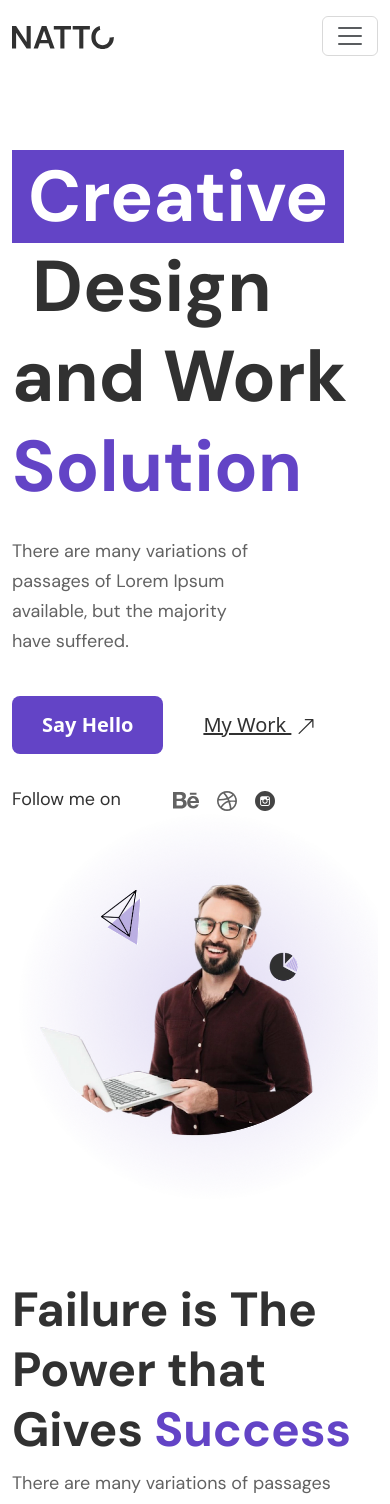
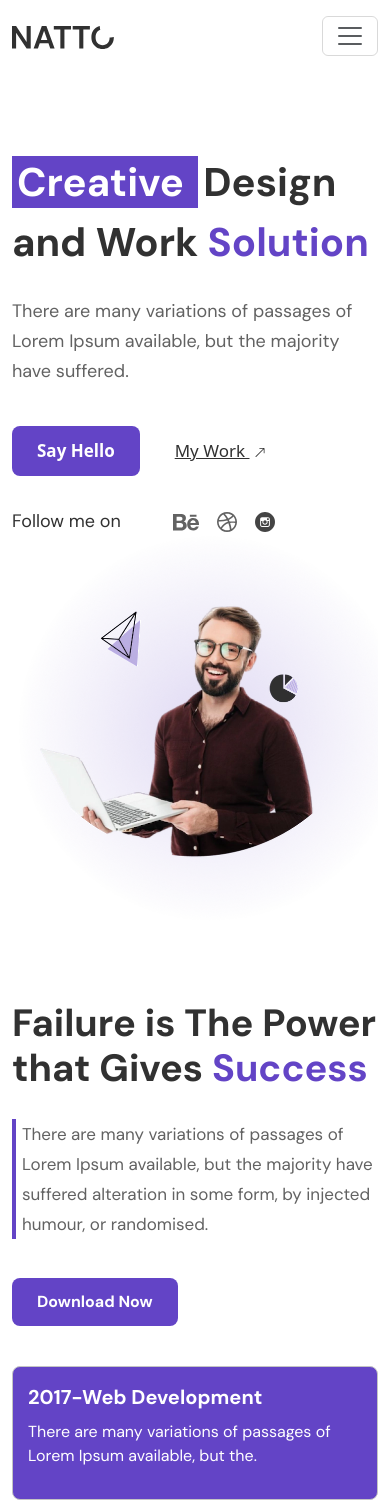
Before and after one commit to Tanvir-Ejaj/Portfolio-NextJs, a Next.js app: page / in a window 390 px wide. Shown: the top 1504 px of the page. Built offline with nearby package versions, Linux system fonts and the light colour scheme; a web font is replaced by a local one.

Commit message:
agency responsive sm

```diff
--- a/src/app/styles/_breakpoints.scss
+++ b/src/app/styles/_breakpoints.scss
@@ -17,7 +17,7 @@
 
 $grid-breakpoints: (
   zero: 0,
-  xs: 400px,
+  xs: 575px,
   sm: 576px,
   md: 768px,
   lg: 992px,
--- a/src/components/About/about.scss
+++ b/src/components/About/about.scss
@@ -7,12 +7,19 @@
         font-size: 48px;
         line-height: 60px;
         font-weight: 700;
+        @include media-breakpoint-down(md) {
+          font-size: 38px;
+          line-height: 45px;
+        }
         span {
           color: $blue-color;
         }
       }
     }
     .about-top-right {
+      @include media-breakpoint-down(md) {
+        margin-top: 20px;
+      }
       p {
         font-size: 18px;
         font-weight: 400;
@@ -20,6 +27,11 @@
         color: $text-color;
         padding-right: 40px;
         position: relative;
+        @include media-breakpoint-down(md) {
+          font-size: 17px;
+          padding-left: 10px;
+          padding-right: 0;
+        }
         &::after {
           position: absolute;
           content: "";
@@ -28,6 +40,12 @@
           height: 73px;
           width: 2px;
           background: $blue-color;
+          @include media-breakpoint-down(md) {
+            left: 0;
+            height: 100%;
+            top: 0;
+            width: 4px;
+          }
         }
       }
       button {
@@ -44,6 +62,10 @@
         -moz-border-radius: 8px;
         -ms-border-radius: 8px;
         -o-border-radius: 8px;
+        @include media-breakpoint-down(md) {
+          padding: 12px 25px;
+          font-size: 16px;
+        }
       }
     }
   }
@@ -63,6 +85,13 @@
         -moz-transition: 0.5s;
         -ms-transition: 0.5s;
         -o-transition: 0.5s;
+        @include media-breakpoint-down(sm) {
+          padding: 15px;
+        }
+        @include media-breakpoint-between(sm, md) {
+          padding: 18px;
+          min-height: 180px;
+        }
         h3 {
           font-size: 20px;
           font-weight: 700;
@@ -87,18 +116,26 @@
         p {
           color: $white-color;
         }
-        &:hover{
+        &:hover {
           box-shadow: 0;
         }
       }
     }
     .about-info-right {
+      @include media-breakpoint-down(sm) {
+        margin-top: 30px;
+        text-align: center;
+      }
       h3 {
         font-size: 32px;
         font-weight: 700;
         color: $black-color;
         line-height: 40px;
         margin-right: 200px;
+        @include media-breakpoint-down(sm) {
+          font-size: 25px;
+          margin-right: 0;
+        }
       }
       p {
         font-size: 18px;
@@ -107,6 +144,10 @@
         line-height: 30px;
         margin-top: 24px;
         margin-right: 100px;
+        @include media-breakpoint-down(sm) {
+          font-size: 16px;
+          margin-right: 0;
+        }
       }
       button {
         padding: 16px 30px;
@@ -122,6 +163,10 @@
         -ms-border-radius: 8px;
         -o-border-radius: 8px;
         margin-top: 40px;
+        @include media-breakpoint-down(sm) {
+          font-size: 16px;
+          padding: 13px 27px;
+        }
       }
     }
   }
--- a/src/components/About/index.js
+++ b/src/components/About/index.js
@@ -93,7 +93,7 @@ const About = () => {
                   <div className="row">
                     {AboutData.map((data, i) => (
                       <>
-                        <div className="col-lg-6 mb-4">
+                        <div className="col-lg-6 col-sm-6 mb-4">
                           <div
                             className={
                               active === i
--- a/src/components/Agency/RightAgency.js
+++ b/src/components/Agency/RightAgency.js
@@ -39,10 +39,7 @@ const RightAgency = () => {
           ease: "easeInOut",
         }}
       >
-        <motion.div
-          whileHover={{ marginLeft: 50 }}
-          className="right-agency-inner d-flex"
-        >
+        <motion.div className="right-agency-inner d-flex">
           <div className="agency-inner-left">
             <div className="agency-icon">
               <Agency1icon />
@@ -56,10 +53,7 @@ const RightAgency = () => {
             </p>
           </div>
         </motion.div>
-        <motion.div
-          whileHover={{ marginLeft: 50 }}
-          className="right-agency-inner d-flex"
-        >
+        <motion.div className="right-agency-inner d-flex">
           <div className="agency-inner-left">
             <div className="agency-icon">
               <Agency2icon />
@@ -73,10 +67,7 @@ const RightAgency = () => {
             </p>
           </div>
         </motion.div>
-        <motion.div
-          whileHover={{ marginLeft: 50 }}
-          className="right-agency-inner d-flex"
-        >
+        <motion.div className="right-agency-inner d-flex">
           <div className="agency-inner-left">
             <div className="agency-icon">
               <Agency3icon />
--- a/src/components/Agency/agency.scss
+++ b/src/components/Agency/agency.scss
@@ -1,6 +1,6 @@
 .agency {
-  padding-top: 100px;
-  padding-bottom: 100px;
+  margin-top: 100px;
+  margin-bottom: 100px;
   .left-agency {
     h3 {
       padding-right: 100px;
@@ -8,6 +8,11 @@
       font-weight: 700;
       line-height: 60px;
       color: $black-color;
+      @include media-breakpoint-down(sm) {
+        padding-right: 0;
+        font-size: 30px;
+        line-height: 45px;
+      }
       span {
         color: $blue-color;
       }
@@ -19,6 +24,12 @@
       color: $text-color;
       line-height: 30px;
       padding-right: 100px;
+      @include media-breakpoint-down(sm) {
+        padding-right: 0;
+        font-size: 16px;
+        line-height: 45px;
+        line-height: 25px;
+      }
     }
     button {
       padding: 16px 30px;
@@ -34,9 +45,17 @@
       -ms-border-radius: 8px;
       -o-border-radius: 8px;
       margin-top: 40px;
+      @include media-breakpoint-down(md) {
+        font-size: 16px;
+        padding: 13px 27px;
+        margin-top: 30px;
+      }
     }
   }
   .right-agency {
+    @include media-breakpoint-down(md) {
+      margin-top: 40px;
+    }
     .right-agency-inner {
       width: 95%;
       padding: 24px 15px 24px 24px;
@@ -47,10 +66,18 @@
       -ms-border-radius: 8px;
       -o-border-radius: 8px;
       align-items: center;
-      &:nth-child(2){
+      @include media-breakpoint-down(sm) {
+        flex-direction: column;
+        padding: 20px 15px;
+        width: 100%;
+      }
+      &:nth-child(2) {
         margin: 24px 0;
       }
       .agency-inner-left {
+        @include media-breakpoint-down(sm){
+          margin: 20px 0;
+        }
         .agency-icon {
           height: 64px;
           width: 64px;
@@ -69,11 +96,18 @@
       }
       .agency-inner-right {
         margin-left: 24px;
+        @include media-breakpoint-down(sm){
+          margin-left: 0;
+          text-align: center;
+        }
         h3 {
           font-size: 24px;
           font-weight: 700;
           line-height: 30px;
           color: $black-color;
+          @include media-breakpoint-down(sm){
+            font-size: 22px;
+          }
         }
         p {
           font-size: 18px;
@@ -81,6 +115,10 @@
           line-height: 30px;
           color: $text-color;
           margin-right: 50px;
+          @include media-breakpoint-down(sm){
+            margin-right: 0;
+            font-size: 16px;
+          }
         }
       }
     }
--- a/src/components/Hero/hero.scss
+++ b/src/components/Hero/hero.scss
@@ -7,14 +7,24 @@
       line-height: 90px;
       color: $black-color;
       font-weight: 700;
+      @include media-breakpoint-down(md) {
+        font-size: 40px;
+        line-height: 60px;
+      }
       span {
         &:first-child {
           color: $white-color;
           background: $blue-color;
           padding: 0 16px;
+          @include media-breakpoint-down(md) {
+            padding: 0 5px;
+          }
         }
         &:nth-child(2) {
           margin-left: 20px;
+          @include media-breakpoint-down(md) {
+            margin-left: 5px;
+          }
         }
         &:last-child {
           color: $blue-color;
@@ -28,6 +38,9 @@
       width: 65%;
       font-weight: 400;
       color: $text-color;
+      @include media-breakpoint-down(md){
+        width: 100%;
+      }
     }
     .hero-btn {
       margin-top: 40px;
@@ -44,6 +57,10 @@
         outline: 0;
         background: $blue-color;
         color: $white-color;
+        @include media-breakpoint-down(md) {
+          padding: 12px 25px;
+          font-size: 17px;
+        }
         &:last-child {
           margin-left: 10px;
           background: transparent;
@@ -56,9 +73,16 @@
           -moz-transition: 0.5s;
           -ms-transition: 0.5s;
           -o-transition: 0.5s;
+          @include media-breakpoint-down(md) {
+            padding: 12px 25px;
+            font-size: 17px;
+          }
           svg {
             padding-left: 5px;
             font-size: 25px;
+            @include media-breakpoint-down(md) {
+              font-size: 17px;
+            }
           }
           &:hover {
             background: $blue-color;
```
